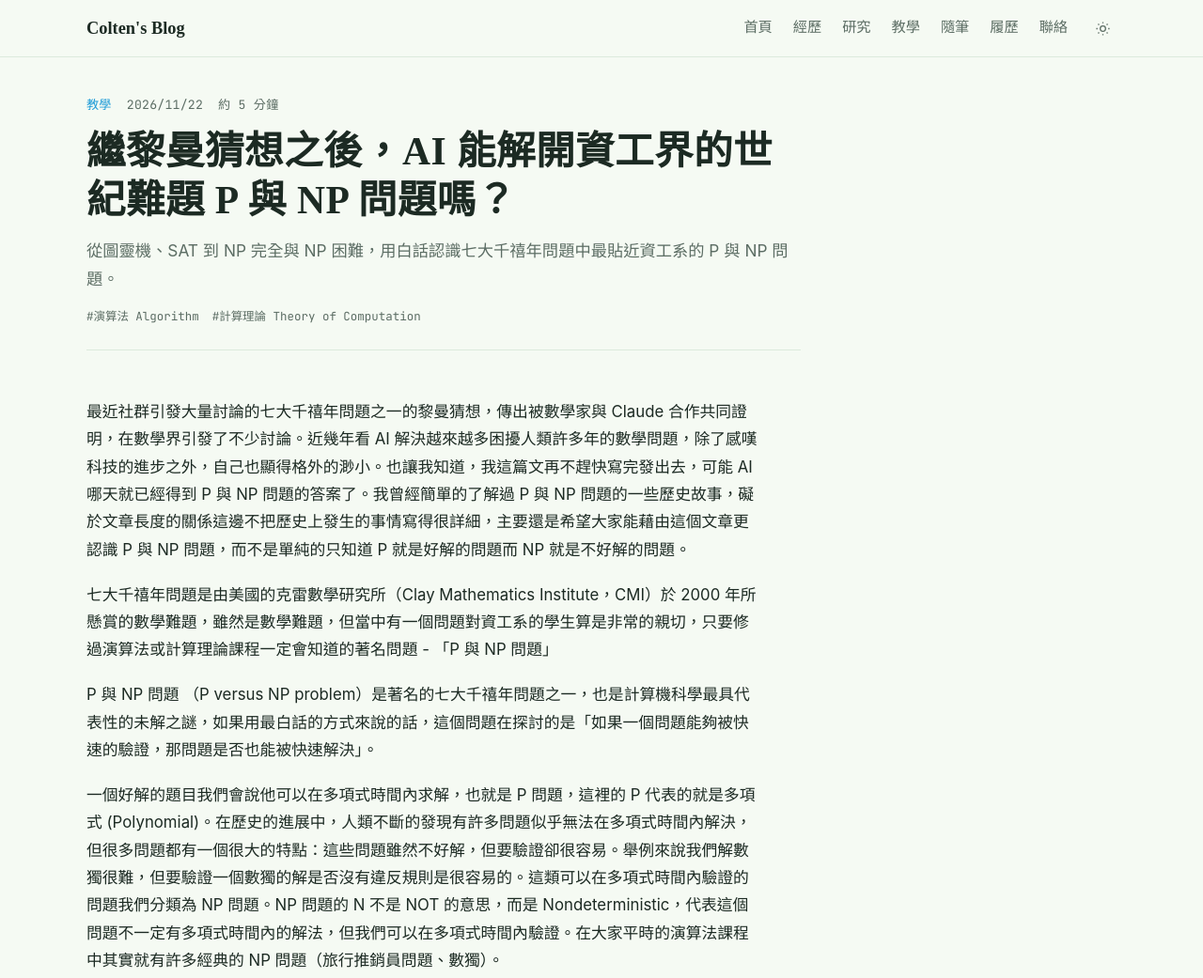
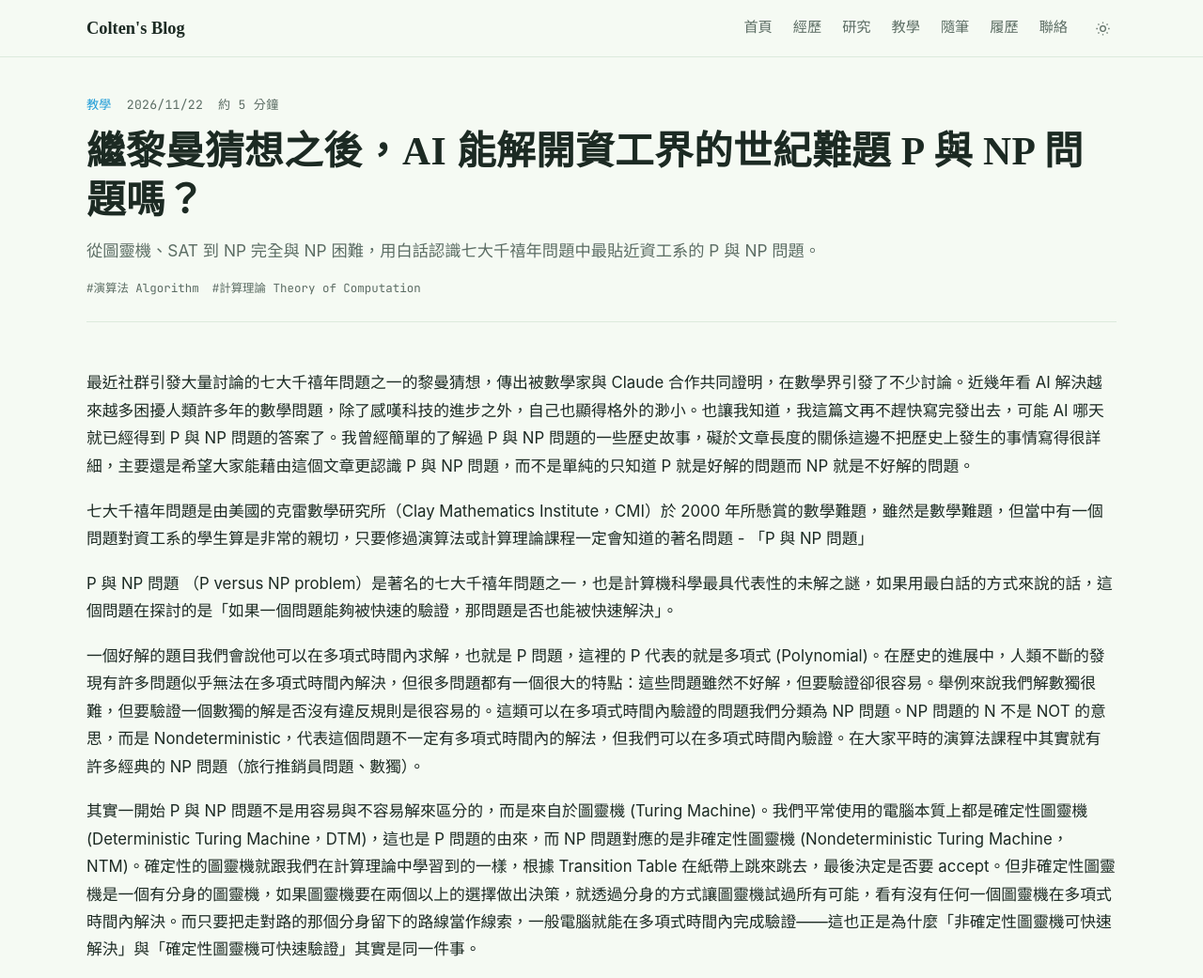
Before and after one commit to ColtenOuO/blog, an Astro site: page /posts/tutorials/p-vs-np in a window 1280 px wide. Shown: the top 1041 px of the page at 94% size. Built offline with nearby package versions, Linux system fonts and the light colour scheme; Astro itself is replaced by a stand-in of ours.

Commit message:
Widen post content area when there is no table of contents

```diff
--- a/src/layouts/PostLayout.astro
+++ b/src/layouts/PostLayout.astro
@@ -44,7 +44,7 @@ const toc = headings.filter((h) => h.depth >= 2 && h.depth <= 3);
 
     {cover && <Image src={cover} alt="" width={1400} class="post-cover" loading="eager" />}
 
-    <div class="layout">
+    <div class={`layout${toc.length >= 2 ? '' : ' no-toc'}`}>
       <div class="prose">
         <slot />
       </div>
@@ -113,7 +113,6 @@ const toc = headings.filter((h) => h.depth >= 2 && h.depth <= 3);
 
 <style>
   .post-head {
-    max-width: 760px;
     padding-bottom: 24px;
     margin-bottom: 32px;
     border-bottom: 1px solid var(--rule);
@@ -155,9 +154,12 @@ const toc = headings.filter((h) => h.depth >= 2 && h.depth <= 3);
   }
   .layout {
     display: grid;
-    grid-template-columns: minmax(0, 720px) 220px;
-    gap: 72px;
-    justify-content: start;
+    grid-template-columns: minmax(0, 1fr) 220px;
+    gap: 56px;
+  }
+  /* 沒有目錄時，內文直接吃滿整個版面寬度 */
+  .layout.no-toc {
+    grid-template-columns: minmax(0, 1fr);
   }
   .toc {
     position: sticky;
@@ -196,7 +198,6 @@ const toc = headings.filter((h) => h.depth >= 2 && h.depth <= 3);
     display: grid;
     grid-template-columns: 1fr 1fr;
     gap: 24px;
-    max-width: 720px;
     margin-top: 64px;
     padding-top: 20px;
     border-top: 2px solid var(--rule-strong);
```
